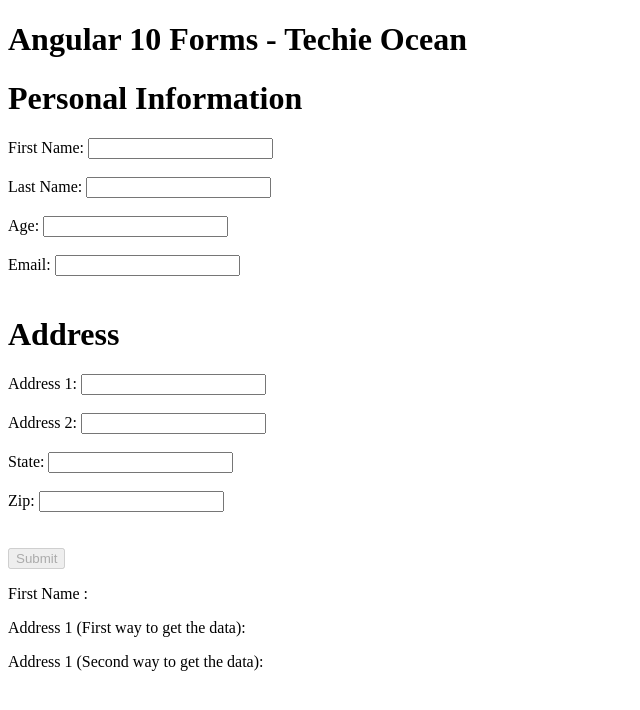
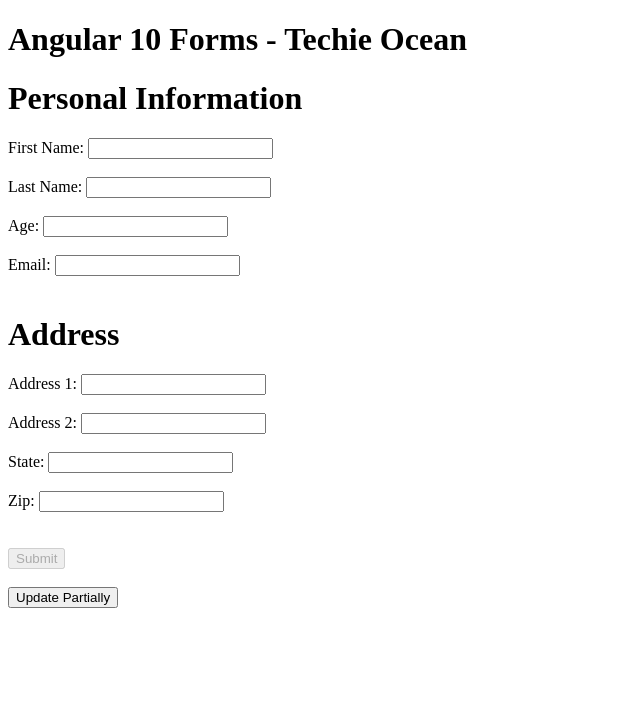
Before and after one commit to johnnycowboy3033/Angular-10-Forms-Techie-Ocean, an Angular app: page / in a window 1280 px wide. Shown: the top 710 px of the page, without its empty margins (0-640 px from the left). Built offline with nearby package versions, Linux system fonts and the light colour scheme.

Commit message:
Update README.md

```diff
--- a/src/app/app.component.html
+++ b/src/app/app.component.html
@@ -46,16 +46,6 @@
       </div>
       <br><br>
       <button type="submit" [disabled]="!userProfileForm.valid">Submit</button>
+      <br><br>
+      <button (click)="updateModelPartially()">Update Partially</button>
 </form>
-
-<p>
-  First Name :  {{ displayFirstName }}
-</p>
-
-<p>
-  Address 1 (First way to get the data):  {{ display1Address1 }}
-</p>
-
-<p>
-  Address 1 (Second way to get the data):  {{ display2Address1 }}
-</p>
--- a/src/app/app.component.ts
+++ b/src/app/app.component.ts
@@ -9,9 +9,6 @@
 export class AppComponent {
   title = 'Angular Tutorial';
   siteName = 'Angular 10 Forms - Techie Ocean';
-  displayFirstName = '';
-  display1Address1 = '';
-  display2Address1 = '';
 
   userProfileForm = new FormGroup({
       firstName: new FormControl('', Validators.required),
@@ -35,12 +32,16 @@
   onSubmit(){
       console.log(this.userProfileForm.value);
 
-      // @ts-ignore
-      this.displayFirstName = '' + JSON.stringify(this.userProfileForm.get(["firstName"]).value );
-      // @ts-ignore
-      this.display1Address1 = '' + JSON.stringify(this.userProfileForm.get(["address","address1"]).value );
-    // @ts-ignore
-    this.display2Address1 = '' + JSON.stringify(this.userProfileForm.get(["address"]).get(["address1"]).value );
+  }
+
+  updateModelPartially(){
+
+    this.userProfileForm.patchValue({
+      firstName: 'Jimmy',
+      address: {
+        address1: 'ABC Apartment'
+      }
+    })
   }
 
 
```
Also changed, not shown: 1 other file (tests, documents, lock files or other folders).
